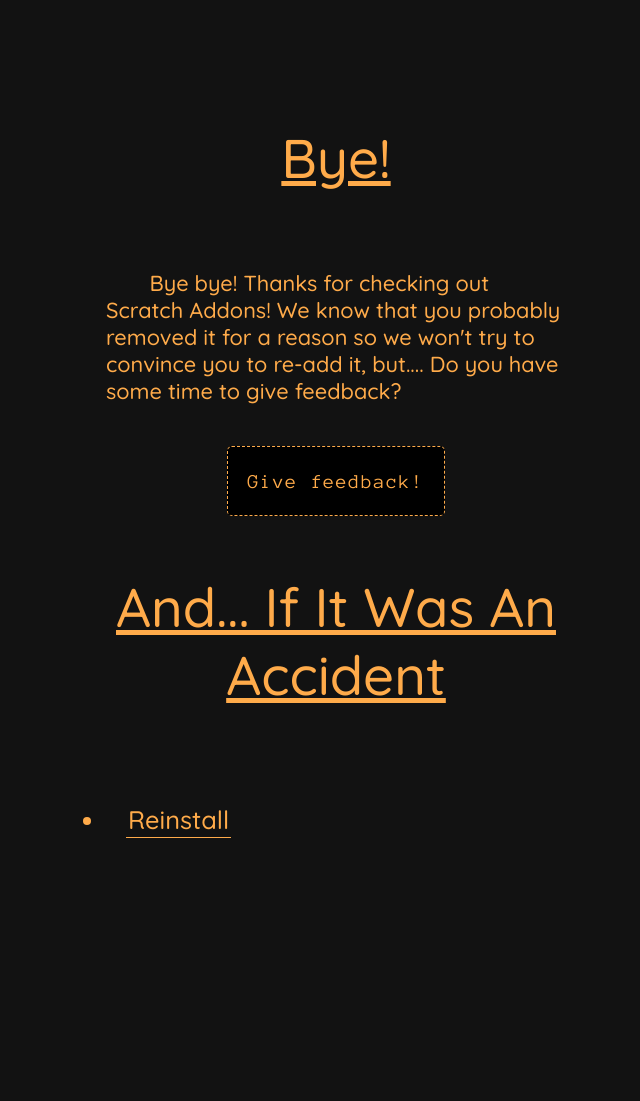
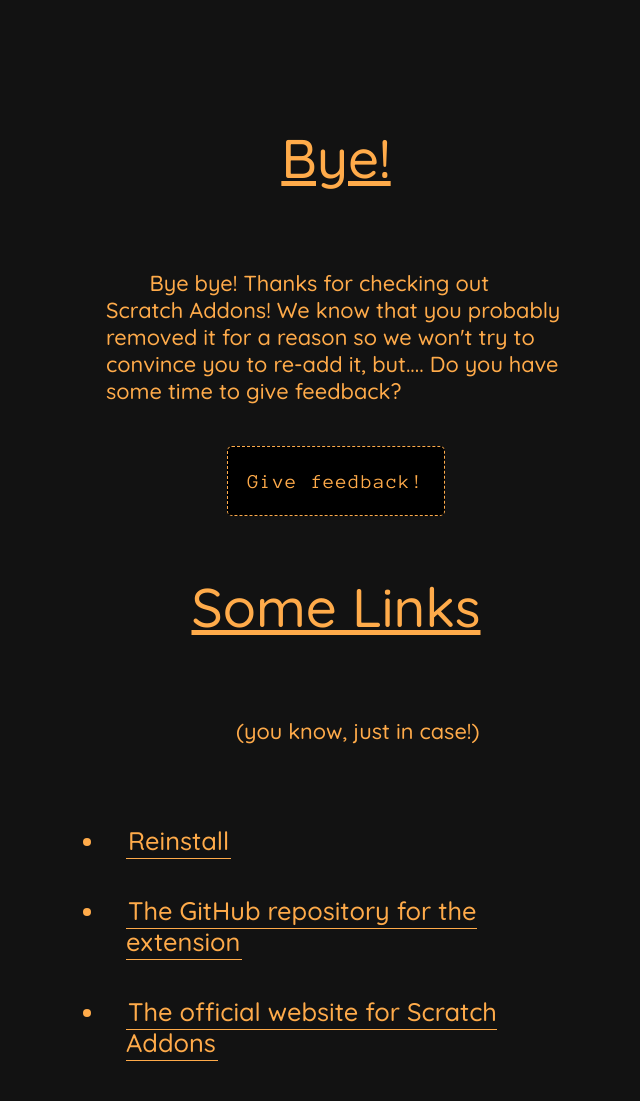
Before and after one commit to Explosion-Scratch/ByeBye, a plain HTML site: page index.html in a window 1280 px wide. Shown: the whole page, without its empty margins (304-944 px from the left). Before the commit the page ends 965 px from the top, so only its background shows below. Drawn offline with Linux system fonts and the light colour scheme.

Commit message:
Okie doke.

```diff
--- a/index.html
+++ b/index.html
@@ -5,9 +5,12 @@
 	<h1>Bye!</h1>
 	<p>Bye bye! Thanks for checking out Scratch Addons! We know that you probably removed it for a reason so we won't try to convince you to re-add it, but.... Do you have some time to give feedback?<br></p>
 	<button onclick="window.location.href='https://scratchaddons.com/feedback';" data-text='Sure! ⇨' class='button-hover'>Give feedback!  </button>
-	<h1>And... if it was an accident</h1>
+	<h1>Some links</h1>
+	<p style='text-align: center'>(you know, just in case!)</p>
 	<ul>
 		<li><a href='https://chrome.google.com/webstore/detail/scratch-addons/fbeffbjdlemaoicjdapfpikkikjoneco'>Reinstall</a></li>
+		<li><a href='https://github.com/ScratchAddons/ScratchAddons'>The GitHub repository for the extension</a></li>
+		<li><a href='https://scratchaddons.com'>The official website for Scratch Addons</a></li>
 	</ul>
 </div>
 <style>
```
